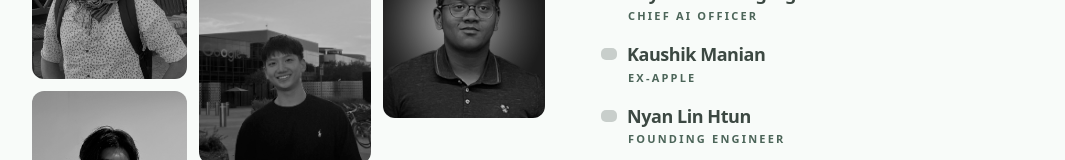
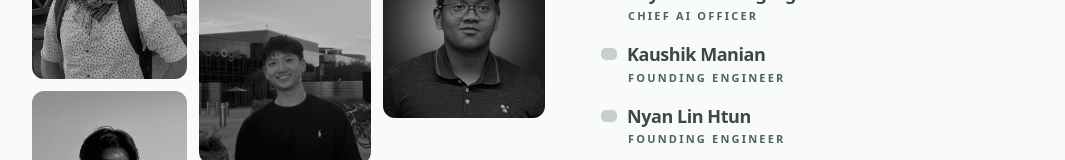
Before and after one commit to NeoDiuZ/getgud, a Next.js app: page /team in a window 1280 px wide. Shown: the part 598-758 px from the top of the page, without its empty margins (100-1165 px from the left). Built offline with nearby package versions, Linux system fonts and the light colour scheme; a web font is replaced by a local one.

Commit message:
Update page.tsx

```diff
--- a/src/app/team/page.tsx
+++ b/src/app/team/page.tsx
@@ -53,7 +53,7 @@ const TEAM: Member[] = [
   },
   {
     name: "Kaushik Manian",
-    role: "Ex-Apple",
+    role: "Founding Engineer",
     bio: "Kaushik owns the hardware. He spent three years as an engineer at Apple and built a 3D-printing company to a seven-figure exit, bringing deep hardware and IoT systems expertise to the device.",
     photo: "/Kaushik.png",
     alt: "Portrait of Kaushik Manian, Chief Technology Officer of Neural Drive",
```
